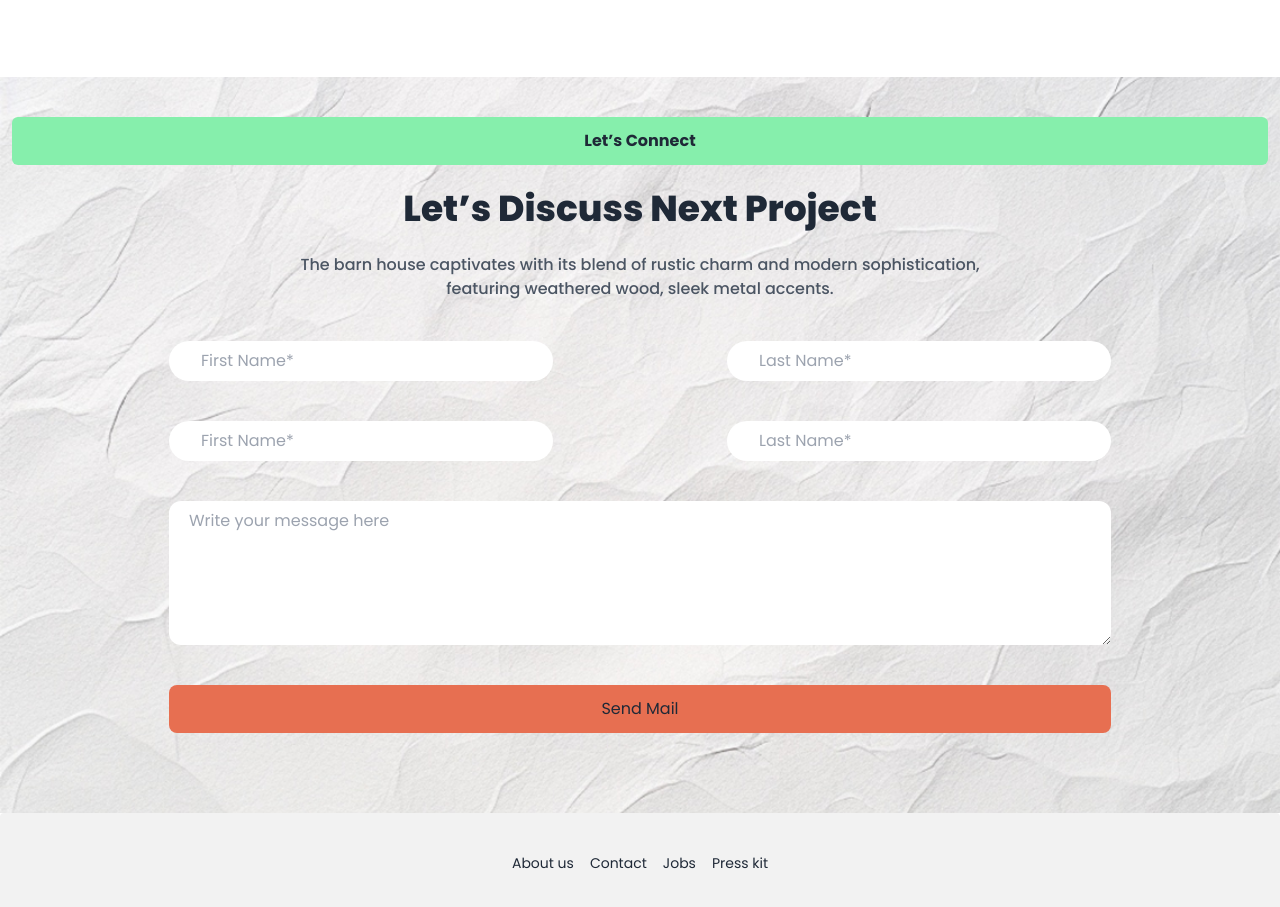
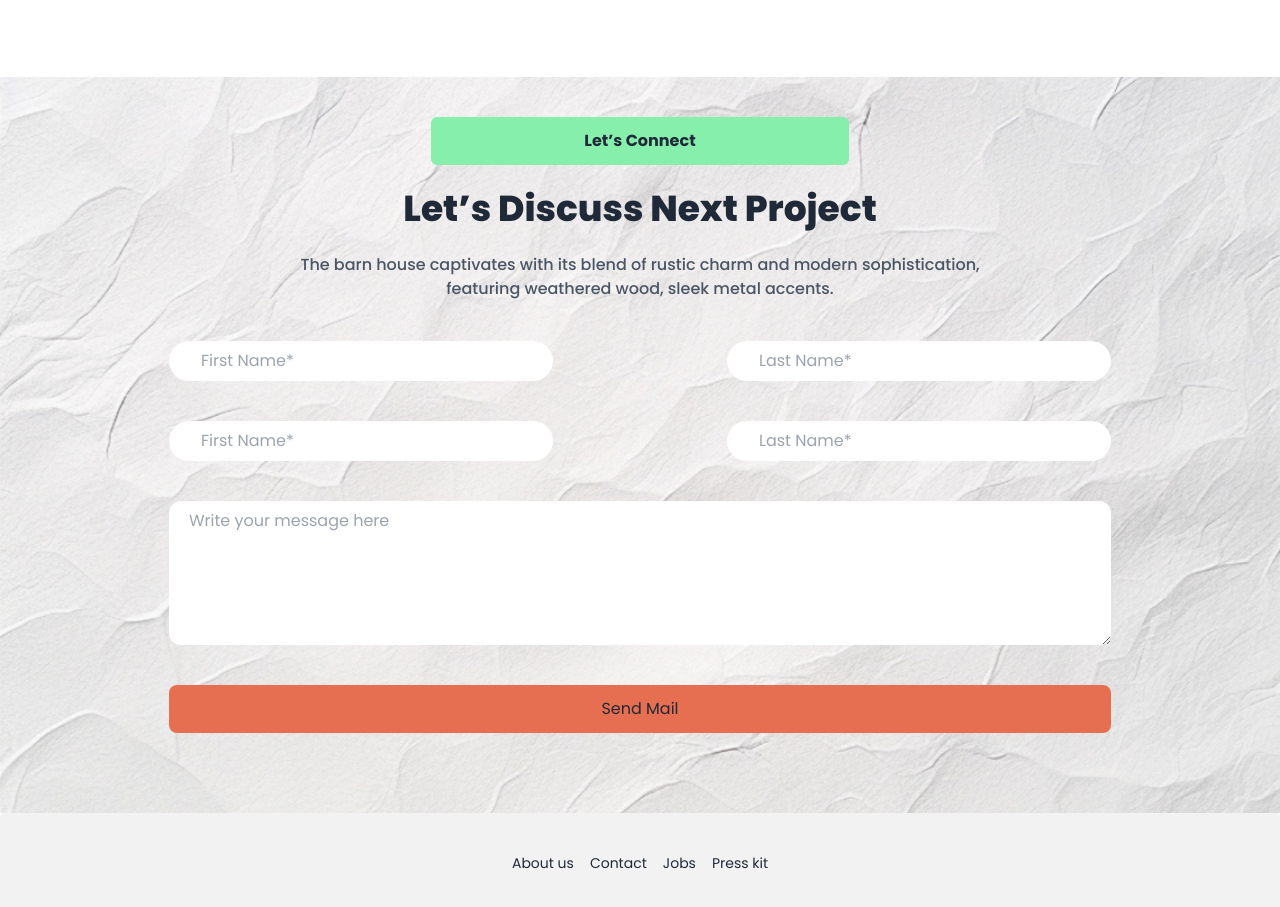
Before and after one commit to minazul01/biker-zone, a plain HTML site: page index.html in a window 1280 px wide. Shown: the part 2827-3734 px from the top of the page. Drawn offline with nearby package versions, Linux system fonts and the light colour scheme.

Commit message:
all done

```diff
--- a/index.html
+++ b/index.html
@@ -406,7 +406,7 @@
      <section class=" pt-10 px-3 bg">
            <div class="container mx-auto pb-20">
                <div class="text-center space-y-6">
-                   <h5 class="text-base font-bold p-3 bg-green-300 hover:bg-gray-500 cursor-pointer rounded-md">Let’s Connect</h5>
+                   <h5 class="text-base font-bold p-3 bg-green-300 hover:bg-gray-500 cursor-pointer rounded-md md:w-1/3 mx-auto">Let’s Connect</h5>
                    <h1 class="text-4xl font-extrabold">Let’s Discuss Next Project</h1>
                    <p class="text-base font-medium text-gray-600">The barn house captivates with its blend of rustic charm and modern sophistication, <br> featuring weathered wood, sleek metal accents.</p>
                </div>
```
